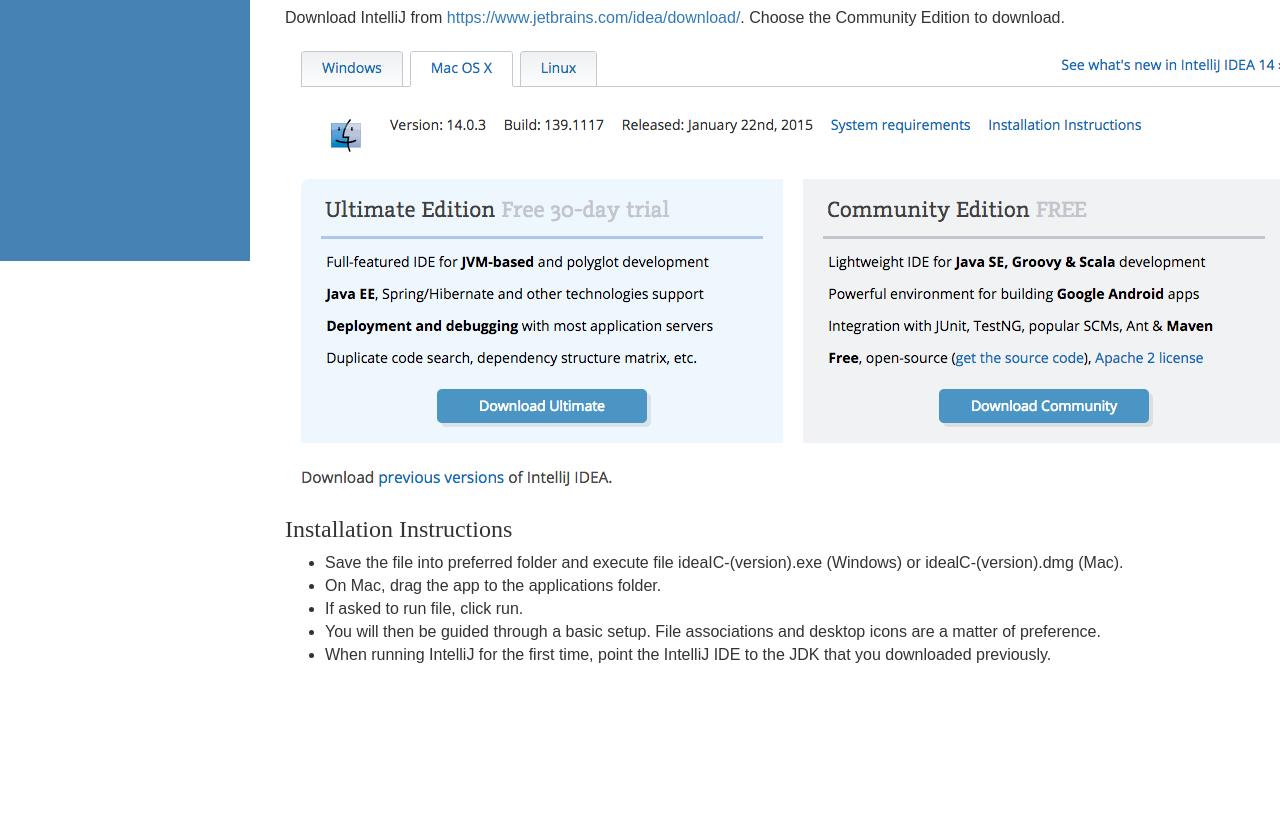
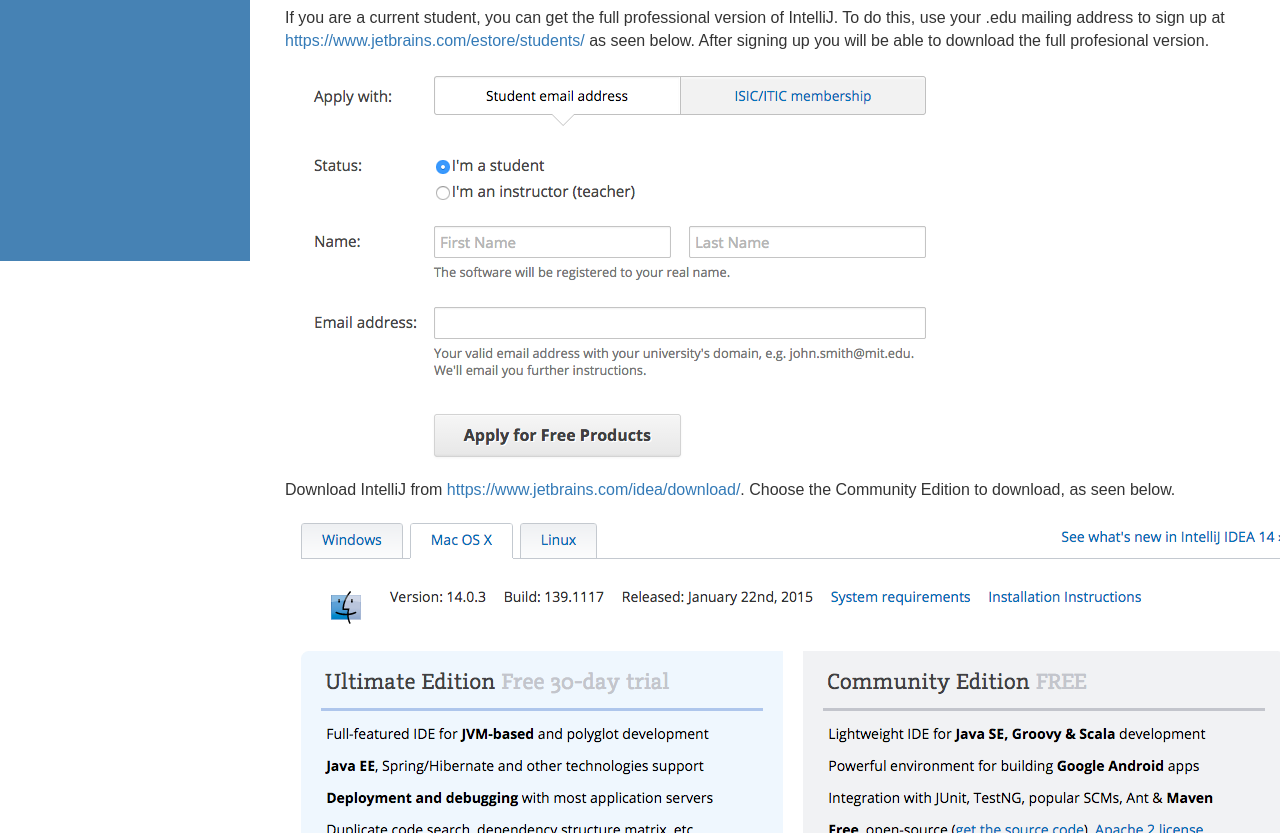
Before and after one commit to xgalloway/JavaFX-Tutorial, a plain HTML site: page installing_intellij.html in a window 1280 px wide. Shown: the part 539-1372 px from the top of the page. Before the commit the page ends 1235 px from the top, so only its background shows below. Drawn offline with Linux system fonts and the light colour scheme.

Commit message:
Updated images, added section about students getting free professional

```diff
--- a/installing_intellij.html
+++ b/installing_intellij.html
@@ -87,10 +87,14 @@
                             <li>1024x768 minimum screen resolution</li>
                         </ul>
                         <h2>Download JDK 1.6</h2>
-                            <p>The Java Development Kit (JDK) needs to be downloaded first, so go to <a href="http://www.oracle.com/technetwork/articles/javase/index-jsp-138363.html">http://www.oracle.com/technetwork/articles/javase/index-jsp-138363.html</a> and download it before downloading IntelliJ.</p>
+                            <p>The Java Development Kit (JDK) needs to be downloaded first, so go to <a href="http://www.oracle.com/technetwork/articles/javase/index-jsp-138363.html" target="_blank">http://www.oracle.com/technetwork/articles/javase/index-jsp-138363.html</a> and download it before downloading IntelliJ.</p>
                         <h2>Download and Install IntelliJ</h2>
-                            <p>Download IntelliJ from <a href="https://www.jetbrains.com/idea/download/">https://www.jetbrains.com/idea/download/</a>. Choose the Community Edition to download.</p>
-                        <img src="intellij_download.png" alt="Download IntelliJ">
+                            <p>If you are a current student, you can get the full professional version of IntelliJ. To do this, use your .edu mailing address to sign up at <a href="https://www.jetbrains.com/estore/students/" target="_blank">https://www.jetbrains.com/estore/students/</a> as seen below. After signing up you will be able to download the full profesional version.</p>
+                            <img src="images/intellij_student.png" alt="Student discount for intellij">
+
+                            <p>Download IntelliJ from <a href="https://www.jetbrains.com/idea/download/" target="_blank">https://www.jetbrains.com/idea/download/</a>. Choose the Community Edition to download, as seen below.</p>
+                            <img src="images/intellij_download.png" alt="Download IntelliJ">
+
                         <h3>Installation Instructions</h3>
                         <ul>
                             <li>Save the file into preferred folder and execute file ideaIC-(version).exe (Windows) or idealC-(version).dmg (Mac).</li>
```
Also changed, not shown: images/intellij_download.png (renamed from intellij_download.png), images/intellij_student.png (added).
